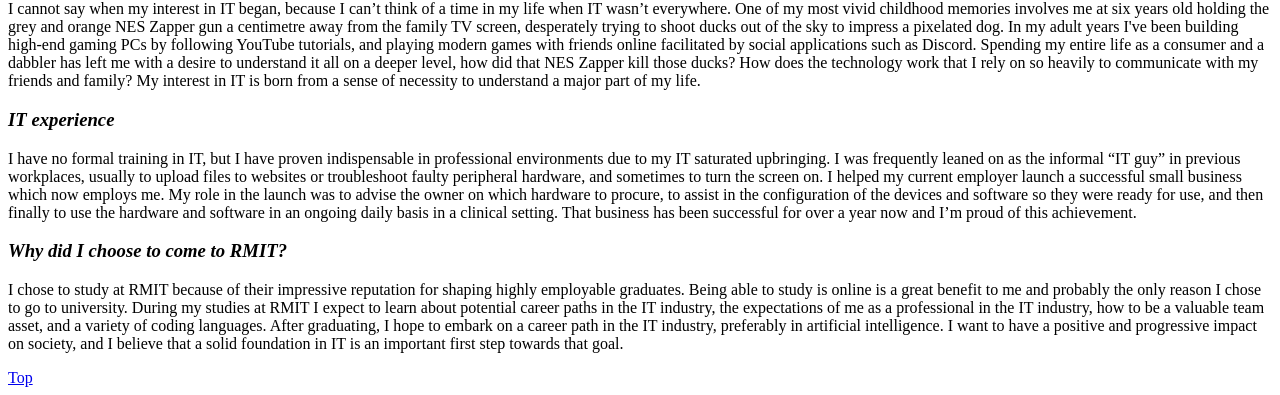
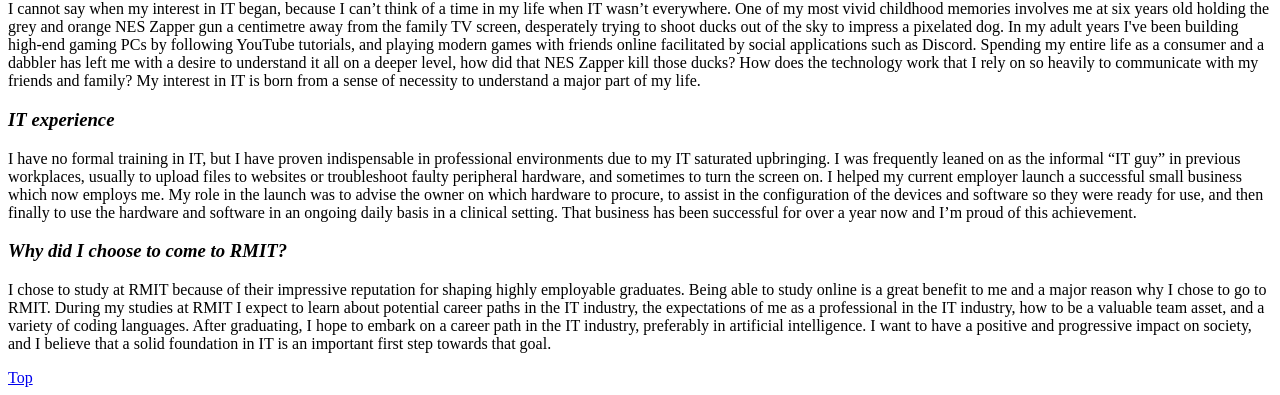
Before and after one commit to Danseloc/Assignment1, a plain HTML site: page index.html in a window 1280 px wide. Shown: the part 646-1041 px from the top of the page. Drawn offline with Linux system fonts and the light colour scheme.

Commit message:
Update index.html
edited text

```diff
--- a/index.html
+++ b/index.html
@@ -39,7 +39,7 @@ S3937105@student.rmit.edu.au</i></p>
     That business has been successful for over a year now and I’m proud of this achievement.</p>
 <h3><i>Why did I choose to come to RMIT?</i></h3>
 <p>I chose to study at RMIT because of their impressive reputation for shaping highly employable graduates.
-    Being able to study is online is a great benefit to me and probably the only reason I chose to go to university.
+    Being able to study online is a great benefit to me and a major reason why I chose to go to RMIT.
     During my studies at RMIT I expect to learn about potential career paths in the IT industry, the expectations of me as a professional in the IT industry, how to be a valuable team asset, and a variety of coding languages.
     After graduating, I hope to embark on a career path in the IT industry, preferably in artificial intelligence.
     I want to have a positive and progressive impact on society, and I believe that a solid foundation in IT is an important first step towards that goal.</p>
```
